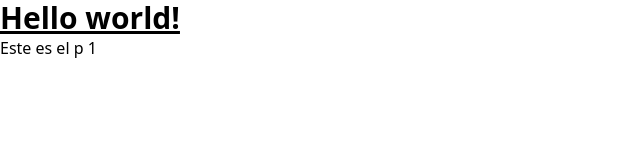
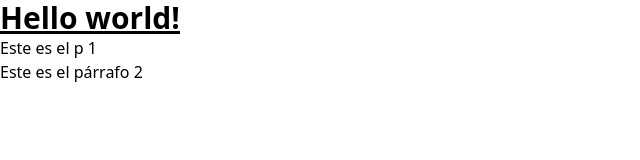
Before and after one commit to Tepardo/curso_git, a plain HTML site: page index.html in a window 1280 px wide. Shown: the whole page, without its empty margins (0-640 px from the left). Drawn offline with nearby package versions, Linux system fonts and the light colour scheme.

Commit message:
A new paragraph was added

```diff
--- a/index.html
+++ b/index.html
@@ -12,5 +12,6 @@
         Hello world!
     </h1>
     <p>Este es el p 1</p>
+    <p>Este es el párrafo 2</p>
 </body>
 </html>
```
